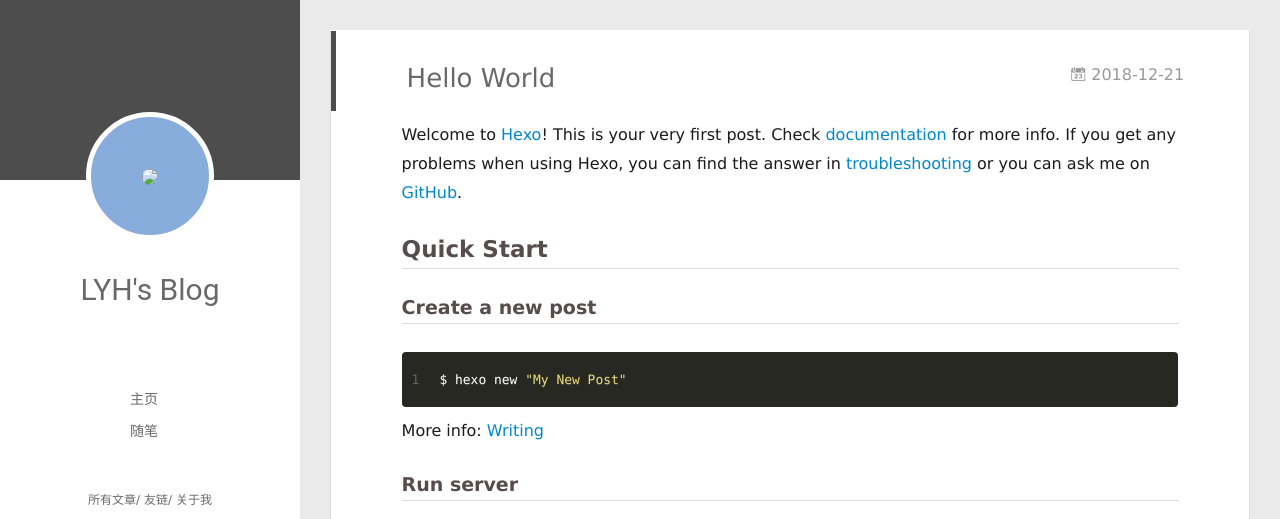
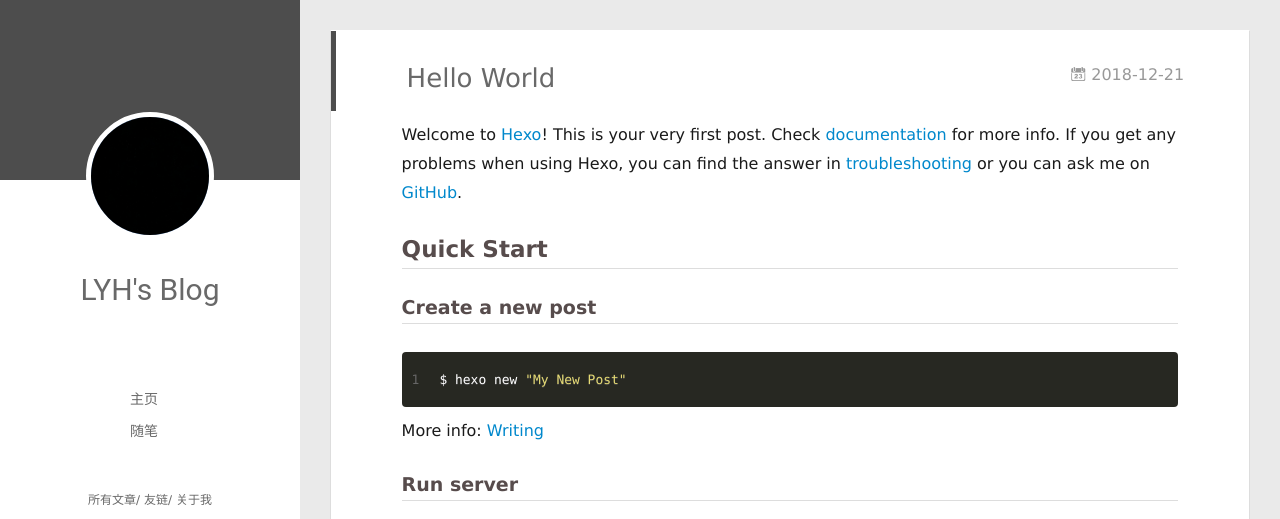
Before and after one commit to yaohuanLuo/yaohuanLuo.github.io, a plain HTML site: page 2018/12/21/hello-world/index.html in a window 1280 px wide. Shown: the top 519 px of the page. Drawn offline with Linux system fonts and the light colour scheme.

Commit message:
Site updated: 2019-01-11 19:51:06

```diff
--- a/2018/12/21/hello-world/index.html
+++ b/2018/12/21/hello-world/index.html
@@ -47,7 +47,7 @@
 <div class="intrude-less">
 	<header id="header" class="inner">
 		<a href="/" class="profilepic">
-			<img src="/source/img/icon.png" class="js-avatar">
+			<img src="/assets/img/icon.png" class="js-avatar">
 		</a>
 		<hgroup>
 		  <h1 class="header-author"><a href="/">LYH&#39;s Blog</a></h1>
@@ -105,7 +105,7 @@
 	<div class="intrude-less">
 		<header id="header" class="inner">
 			<div class="profilepic">
-				<img src="/source/img/icon.png" class="js-avatar">
+				<img src="/assets/img/icon.png" class="js-avatar">
 			</div>
 			<hgroup>
 			  <h1 class="header-author js-header-author">LYH&#39;s Blog</h1>
```
Also changed, not shown: 2018/12/25/markdown简述/index.html (+2 -2 lines), 2018/12/28/Redis数据库字符串相关指令/index.html (+2 -2 lines), archives/2018/12/index.html (+2 -2 lines), archives/2018/index.html (+2 -2 lines), archives/index.html (+2 -2 lines), categories/Python学习/index.html (+2 -2 lines), index.html (+2 -2 lines), assets/img/icon.png (added).
